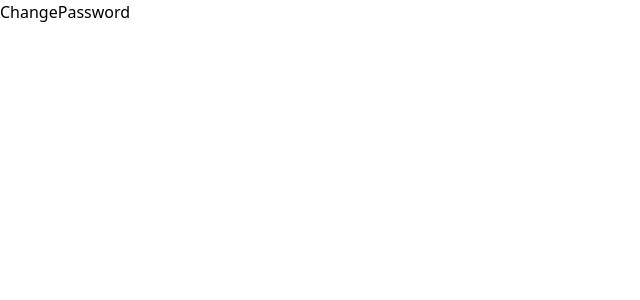
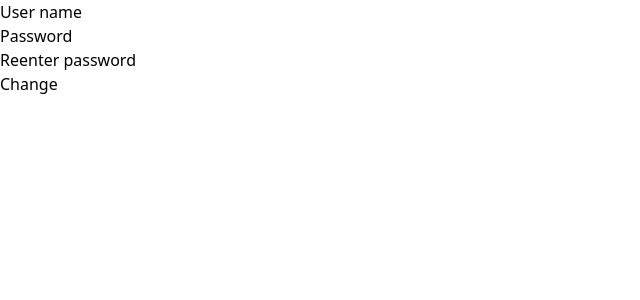
Before and after one commit to huyj2ee/jwt, a React app in the folder frontend/: page /password in a window 1280 px wide. Shown: the top 300 px of the page, without its empty margins (0-640 px from the left). Built offline with nearby package versions, Linux system fonts and the light colour scheme.

Commit message:
[frontend] implement change password logic

```diff
--- a/frontend/src/app/api.ts
+++ b/frontend/src/app/api.ts
@@ -1,5 +1,10 @@
 import axios from 'axios';
-import { SignInEndpoint, RefreshTokenEndpoint, SignOutEndpoint } from './setting';
+import {
+    SignInEndpoint,
+    RefreshTokenEndpoint,
+    SignOutEndpoint,
+    ChangePasswordEndpoint
+  } from './setting';
 
 export interface Credential {
   username: string,
@@ -42,3 +47,15 @@ export const signOut = async (accessToken: string, { rejectWithValue }: any) =>
     return rejectWithValue(error.response.data);
   }
 }
+
+export const changePassword = async (param: {accessToken: string, credential: Credential}, { rejectWithValue }: any) => {
+  const config = {
+    headers: { Authorization: `Bearer ${param.accessToken}` }
+  };
+  try {
+    const response = await axios.put(ChangePasswordEndpoint, param.credential, config);
+    return response.data;
+  } catch (error) {
+    return rejectWithValue(error.response.data);
+  }
+};
--- a/frontend/src/app/setting.ts
+++ b/frontend/src/app/setting.ts
@@ -3,3 +3,4 @@ export const EndpointPrefix: string = 'jwt/v1';
 export const SignInEndpoint: string = ServerAddress + '/' + EndpointPrefix + '/signin';
 export const RefreshTokenEndpoint: string = ServerAddress + '/' + EndpointPrefix + '/refreshtoken';
 export const SignOutEndpoint: string = ServerAddress + '/' + EndpointPrefix + '/signout';
+export const ChangePasswordEndpoint: string = ServerAddress + '/' + EndpointPrefix + '/password';
--- a/frontend/src/components/ChangePassword.tsx
+++ b/frontend/src/components/ChangePassword.tsx
@@ -1,10 +1,51 @@
-import React from 'react';
+import React, { useState } from 'react';
+import { useSelector, useDispatch } from 'react-redux';
+import { AppDispatch, RootState } from '../app/store';
+import { User, Credential } from '../app/api';
+import { changePasswordAsync, refreshTokenAsync } from './user/userSlice';
 
 const ChangePassword : React.FunctionComponent = () => {
+  const user: User = useSelector((state: RootState) => state.user);
+  const dispatch: AppDispatch = useDispatch();
+  const [password, setPassword] = useState('');
+  const [confirmPassword, setConfirmPassword] = useState('');
+  const [errorMessage, setErrorMessage] = useState(null);
+  const credential : Credential = {
+    username: user.username,
+    password
+  };
+  function handleChangePassword() {
+    if (password != confirmPassword) {
+      setErrorMessage('Password and reenter password is not matched.');
+    }
+    else {
+      dispatch(changePasswordAsync({accessToken: user.accessToken, credential}));
+    }
+  }
+  let feedbackMessage: React.ReactNode = '';
+  if (user.errorMessage === '') {
+    feedbackMessage = <div>Password is changed.</div>;
+  }
   return (
-    <div>
-      ChangePassword
-    </div>
+    <>
+      <div>
+        <span>User name</span>
+        <span>{user.username}</span>
+      </div>
+      <div>
+        <label htmlFor='password'>Password</label>
+        <input id='password' type='password' onChange={e => setPassword(e.target.value)} value={password}></input>
+      </div>
+      <div>
+        <label htmlFor='reenterPassword'>Reenter password</label>
+        <input id='reenterPassword' type='password' onChange={e => setConfirmPassword(e.target.value)} value={confirmPassword}></input>
+      </div>
+      {errorMessage === null ? '' : <div>{errorMessage}</div>}
+      {feedbackMessage}
+      <div>
+        <button type='submit' onClick={handleChangePassword}>Change</button>
+      </div>
+    </>
   );
 };
 
--- a/frontend/src/components/user/userSlice.ts
+++ b/frontend/src/components/user/userSlice.ts
@@ -1,5 +1,12 @@
 import { createSlice, createAsyncThunk, ActionReducerMapBuilder, PayloadAction } from '@reduxjs/toolkit';
-import { signIn, signOut, refreshToken, Credential, User } from '../../app/api';
+import {
+    signIn,
+    signOut,
+    refreshToken,
+    changePassword,
+    Credential,
+    User
+  } from '../../app/api';
 
 export const signInAsync = createAsyncThunk(
   'signin',
@@ -21,6 +28,14 @@ export const signOutAsync = createAsyncThunk(
   'signout',
   async (accessToken: string, thunkAPI) => {
     const response = await signOut(accessToken, thunkAPI);
+    return response;
+  }
+);
+
+export const changePasswordAsync = createAsyncThunk(
+  'password',
+  async (param: {accessToken: string, credential: Credential}, thunkAPI) => {
+    const response = await changePassword(param, thunkAPI);
     return response;
   }
 );
@@ -80,7 +95,18 @@ const userSlice = createSlice({
       .addCase(signOutAsync.rejected, (state: User, action: PayloadAction<any>) => {
         state.username = null;
         state.accessToken = null;
-      });
+      })
+      // password
+      .addCase(changePasswordAsync.pending, (state: User) => {
+        state.errorMessage = null;
+      })
+      .addCase(changePasswordAsync.fulfilled, (state: User, action: PayloadAction<any>) => {
+        state.errorMessage = '';
+      })
+      .addCase(changePasswordAsync.rejected, (state: User, action: PayloadAction<any>) => {
+        state.errorMessage = action.payload.message;
+      })
+      ;
   }
 });
 
```
